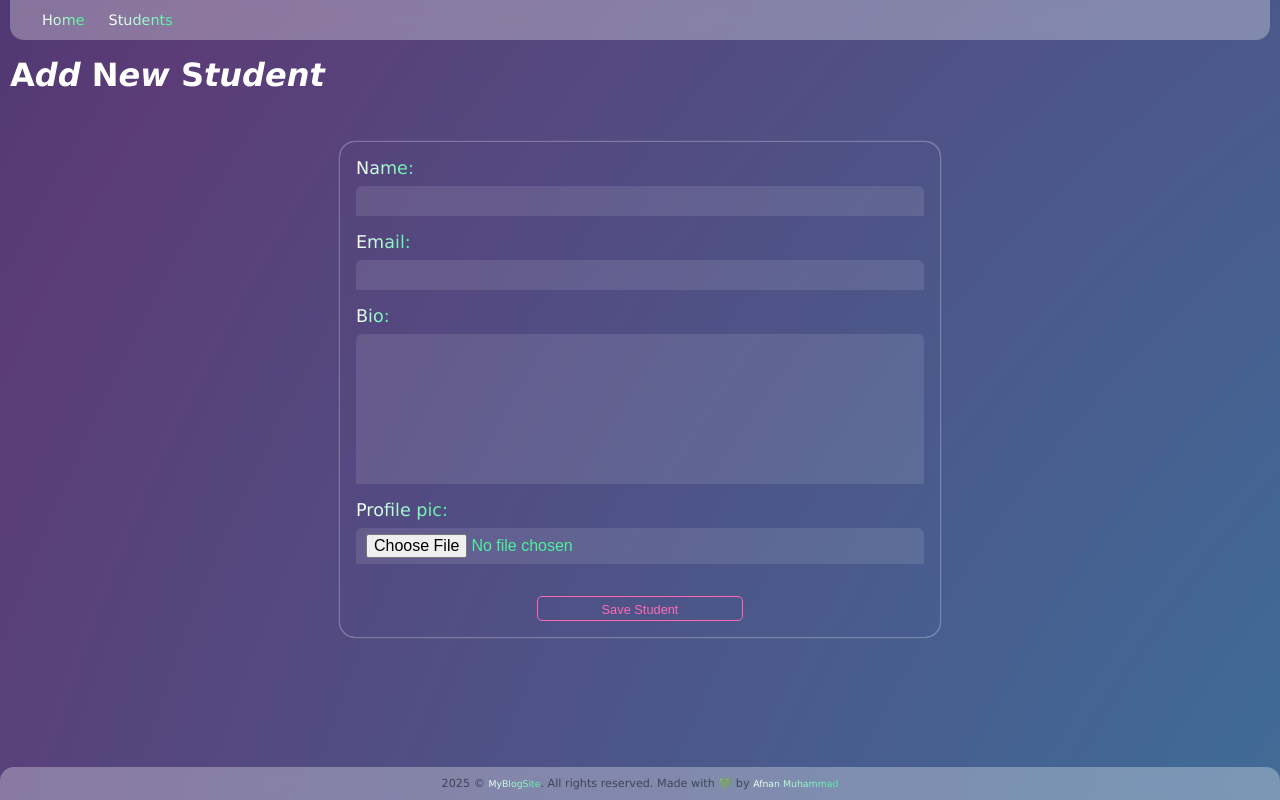
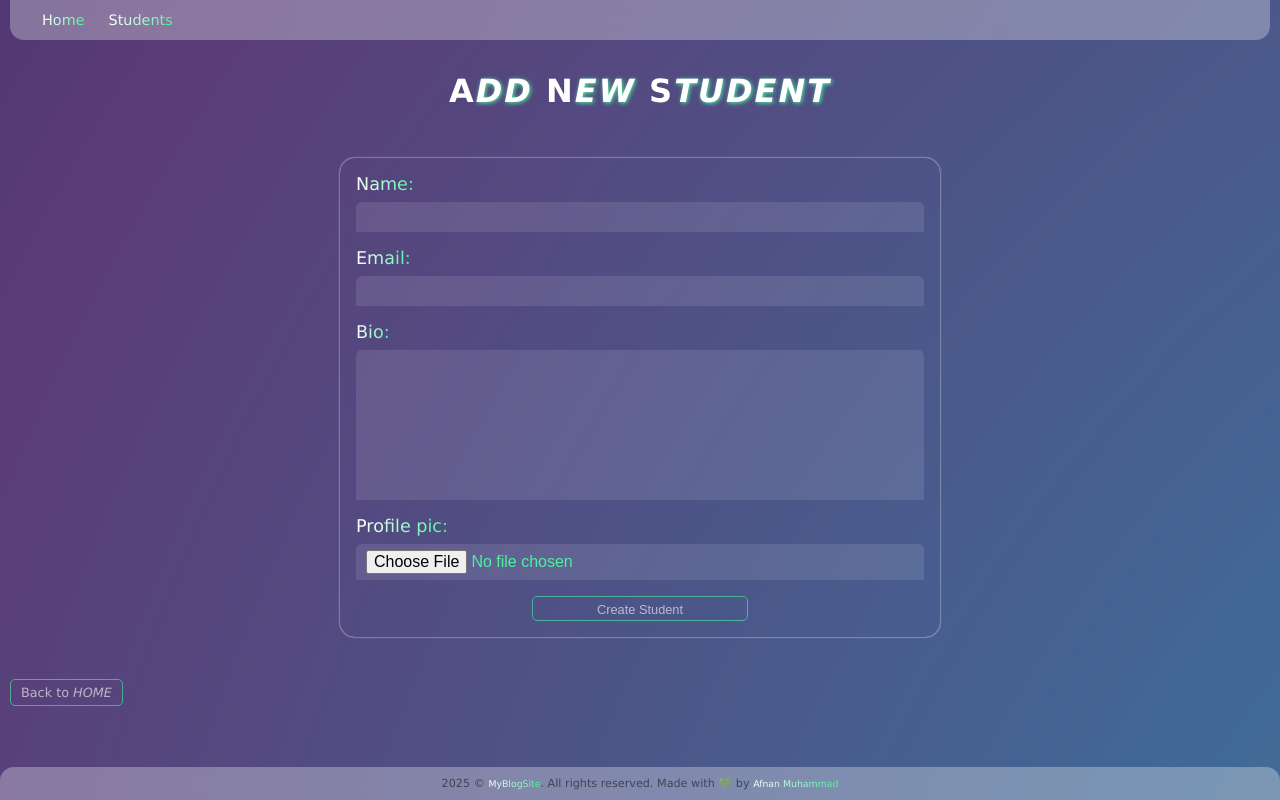
Before and after one commit to OtakuTotipotent/myblogsite, a Django app: page /students/new/ in a window 1280 px wide. Run offline with Django 5.2, Linux system fonts and the light colour scheme.

Commit message:
student edit/delete

```diff
--- a/blog/templates/blog/base.html
+++ b/blog/templates/blog/base.html
@@ -21,7 +21,7 @@
       color: white;
       background: radial-gradient(circle, #788a7c, #416996, #5b3c77, #132357);
       background-size: 500% 500%;
-   animation: gradient 45s ease infinite;
+      animation: gradient 45s ease infinite alternate;
     }
 
     .container {
@@ -43,8 +43,8 @@
     }
 
     ::selection {
-   color: #4cf09e;
-   background-color: white;
+      color: gray;
+      background-color: #4cf09e;
     }
 
     nav {
@@ -54,7 +54,7 @@
       gap: 1.5rem;
       padding: 12px 32px;
       border-radius: 0 0 14px 14px;
-   backdrop-filter: blur(7px);
+      backdrop-filter: blur(12px);
       background-color: rgba(255, 255, 255, 0.3);
       z-index: 10;
     }
@@ -80,7 +80,7 @@
 
     .page-heading {
       margin: 1rem 0;
-   font-size: 2.5rem;
+      font-size: 2rem;
       text-align: center;
       text-transform: uppercase;
       letter-spacing: 2px;
@@ -89,7 +89,6 @@
 
     .page-heading i {
       text-shadow: 1px 1px 4px #4cf09e;
-   text-decoration: line-through;
     }
 
     .page-links {
@@ -155,7 +154,11 @@
       gap: 10px;
     }
 
-  .ul-header b {
+    .ul-heading {
+      margin: 0.6rem 0 0;
+    }
+
+    .ul-heading b {
       background: linear-gradient(90deg, white, #4cf09e);
       -webkit-background-clip: text;
       background-clip: text;
@@ -204,6 +207,7 @@
       margin: 3rem auto;
       border-radius: 15px;
       box-shadow: 0px 0px 2px white;
+      overflow: hidden;
     }
 
     input,
@@ -242,6 +246,12 @@
       align-self: center;
       padding: 5px 64px 3px;
       background-color: transparent;
+    }
+
+    .btn-delete {
+      align-self: center;
+      padding: 5px 64px 3px;
+      background-color: transparent;
       color: hotpink;
       border-color: hotpink;
       opacity: 1;
@@ -269,7 +279,6 @@
       width: 50px;
       height: 50px;
       border-radius: 50%;
-   margin-bottom: 0.7rem;
     }
 
     @media (max-width: 600px) {
--- a/blog/templates/blog/delete_post.html
+++ b/blog/templates/blog/delete_post.html
@@ -17,7 +17,7 @@ My Blog Site | Delete
  {% csrf_token %}
  <p class="item-details">Post Title: <b>{{ post.title }}</b></p>
  <p class="confirmation">Are you sure you want to delete this post?</p>
- <button class="btn-primary" type="submit">Confirm Delete</button>
+ <button class="btn-primary btn-delete" type="submit">Confirm Delete</button>
 </form>
 
 <a class="btn-primary" href="{% url 'home' %}">Cancel</a>
--- a/students/templates/students/student_form.html
+++ b/students/templates/students/student_form.html
@@ -7,8 +7,12 @@ My Blog Site | New Student
 
 {% block content %}
 
-<h1>
+<h1 class="page-heading">
+ {% if edit_mode %}
+ <i>Edit</i> Stud<i>ent</i>
+ {% else %}
  A<i>dd</i> N<i>ew</i> S<i>tudent</i>
+ {% endif %}
 </h1>
 
 <form method="POST" enctype="multipart/form-data">
@@ -17,8 +21,12 @@ My Blog Site | New Student
 
  {{form.as_p}}
 
- <button class="btn-primary" type="submit">Save Student</button>
+ <button class="btn-primary" type="submit">
+  {% if edit_mode %} Update {% else %} Create {% endif %} Student
+ </button>
 
 </form>
 
+<a class="btn-primary" href=" {% url 'students_list' %} ">Back to <i>HOME</i></a>
+
 {% endblock content %}
--- a/students/urls.py
+++ b/students/urls.py
@@ -4,4 +4,6 @@ from . import views
 urlpatterns = [
     path("", views.students_list, name="students_list"),
     path("new/", views.student_create, name="student_create"),
+    path("edit/<int:pk>/", views.student_edit, name="student_edit"),
+    path("delete/<int:pk>/", views.student_delete, name="student_delete"),
 ]
--- a/students/views.py
+++ b/students/views.py
@@ -1,4 +1,4 @@
-from django.shortcuts import render, redirect
+from django.shortcuts import render, redirect, get_object_or_404
 from .forms import StudentForm
 from .models import Student
 
@@ -22,3 +22,28 @@ def student_create(request):
         form = StudentForm()
 
     return render(request, "students/student_form.html", {"form": form})
+
+
+def student_edit(request, pk):
+    student = get_object_or_404(Student, pk=pk)
+    if request.method == "POST":
+        form = StudentForm(request.POST, request.FILES, instance=student)
+        if form.is_valid():
+            form.save()
+            return redirect("students_list")
+    else:
+        form = StudentForm(instance=student)
+        return render(
+            request, "students/student_form.html", {"form": form, "edit_mode": True}
+        )
+
+
+def student_delete(request, pk):
+    student = get_object_or_404(Student, pk=pk)
+    if request.method == "POST":
+        student.delete()
+        return redirect("students_list")
+    else:
+        return render(
+            request, "students/student_confirm_delete.html", {"student": student}
+        )
```
Also changed, not shown: students/templates/students/students_list.html (+11 -9 lines), db.sqlite3, media/profiles/received_1471248734224753.jpeg (deleted). Lines whose indentation alone changed are shown as unchanged.
